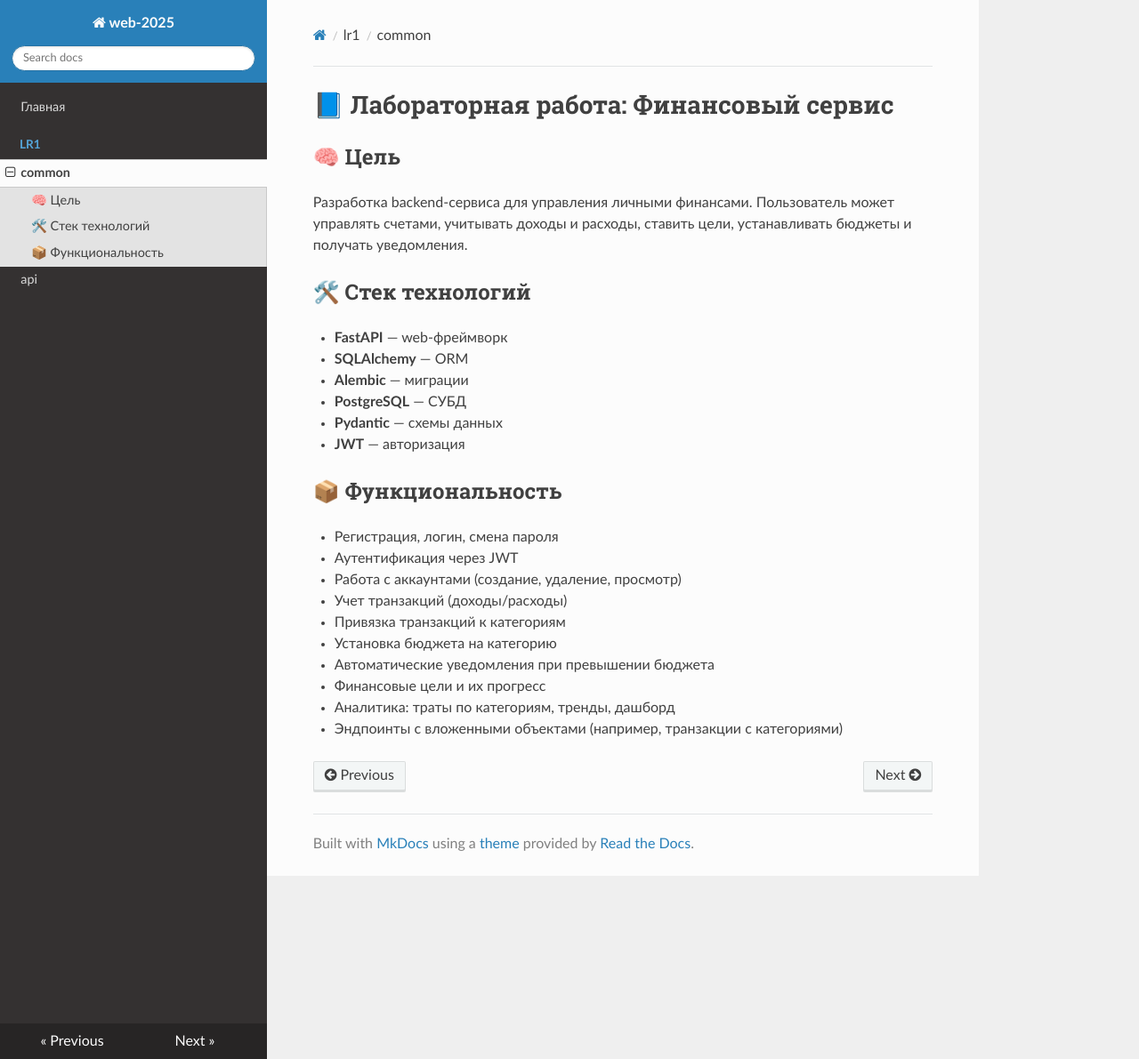
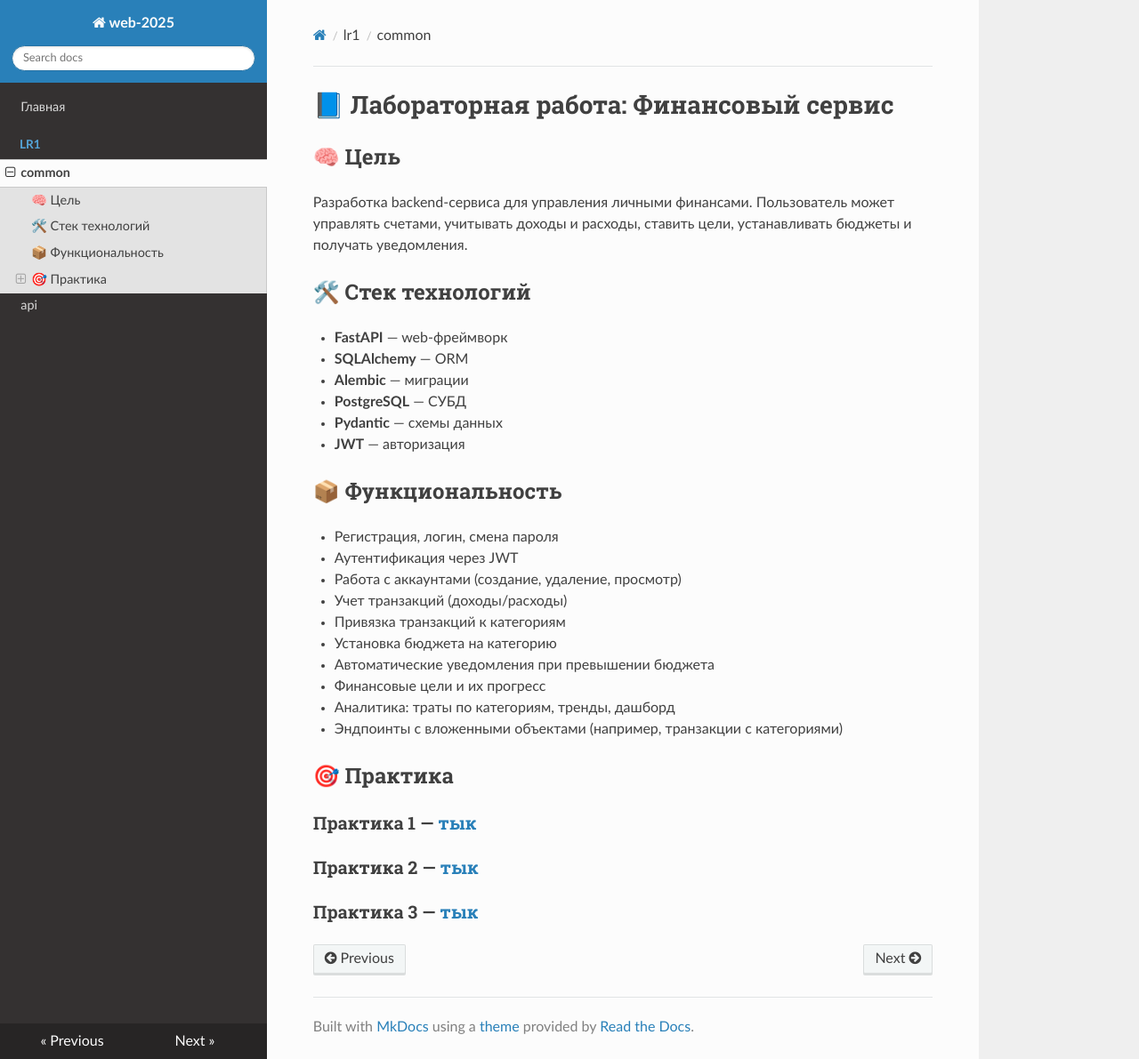
Before and after one commit to g1phy/web-6-2025, an MkDocs documentation site: the page built from docs/lr1.md, in a window 1280 px wide and 1191 px high. Shown: the whole window at 89% size. Built offline with MkDocs 1.6.1, drawn with Linux system fonts in a browser that asks for light colours; nearby versions of some CDN libraries.

Commit message:
fix links

```diff
--- a/docs/lr1.md
+++ b/docs/lr1.md
@@ -25,3 +25,12 @@
 - Финансовые цели и их прогресс
 - Аналитика: траты по категориям, тренды, дашборд
 - Эндпоинты с вложенными объектами (например, транзакции с категориями)
+
+
+## 🎯 Практика
+
+### Практика 1 — [тык](https://github.com/g1phy/web-6-2025/tree/laba_1/lr1/practics/PR1)
+
+### Практика 2 — [тык](https://github.com/g1phy/web-6-2025/tree/laba_1/lr1/practics/PR2)
+
+### Практика 3 — [тык](https://github.com/g1phy/web-6-2025/tree/laba_1/lr1/practics/PR3)
```
Also changed, not shown: docs/lr1_api.md (+0 -8 lines).
